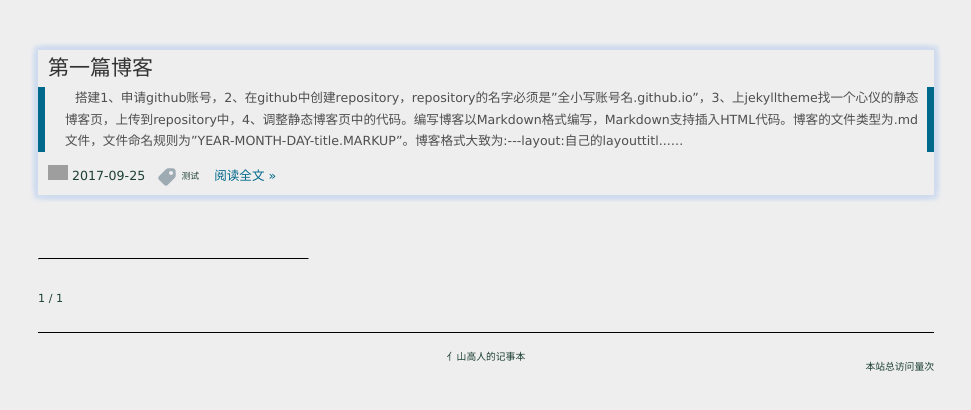
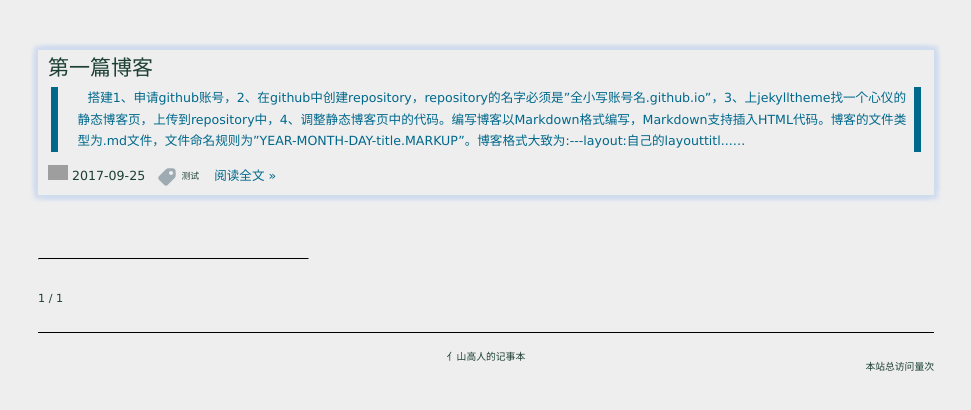
Before and after one commit to XGR-yang/XGR-yang.github.io, a Jekyll site: the page built from index.html, in a window 1280 px wide. Shown: the top 410 px of the page, without its empty margins (154-1125 px from the left). Built offline with Jekyll 4.4.1, drawn with Linux system fonts in a browser that asks for light colours; nearby versions of some CDN libraries; the list of posts is cut into pages by our own code; comment, search, counter and statistics services are not loaded; grey boxes are pictures that could not be loaded.

Commit message:
Update main.css

```diff
--- a/css/main.css
+++ b/css/main.css
@@ -300,12 +300,14 @@ color: #666666; }
   color: #7b0f19; }
 
 .excerpt {
+  margin-left: 1em;
+  margin-right: 1em;
   border-left: 0.6em solid #00688b;
   border-right: 0.6em solid #00688b;
   font-size: .9em;
   background-color: #eeeeee;
   text-indent: 10px;
-  color: #4F4F4F;
+  color: #00688b;
   }
 
 .intro {
@@ -464,9 +466,10 @@ color: #666666; }
   line-height: 1.3em; }
 
 .post-list__post-title a {
- color: #333333;
+ color: #1d4034;
  padding-top: 5px;
- padding-left: 10px; }
+ padding-left: 10px;
+ }
 
 .post-list__post-title a:hover {
   color: #bf1827;
@@ -539,7 +542,8 @@ color: #666666; }
 .post-list__divider {
   width: 30%;
   margin: 2.2em 0 2.1em 0;
-  border-top: 1px solid #000000; }
+  border-top: 1px solid #000000;
+  }
 
 .read-more {
   margin-top: 1em;
```
